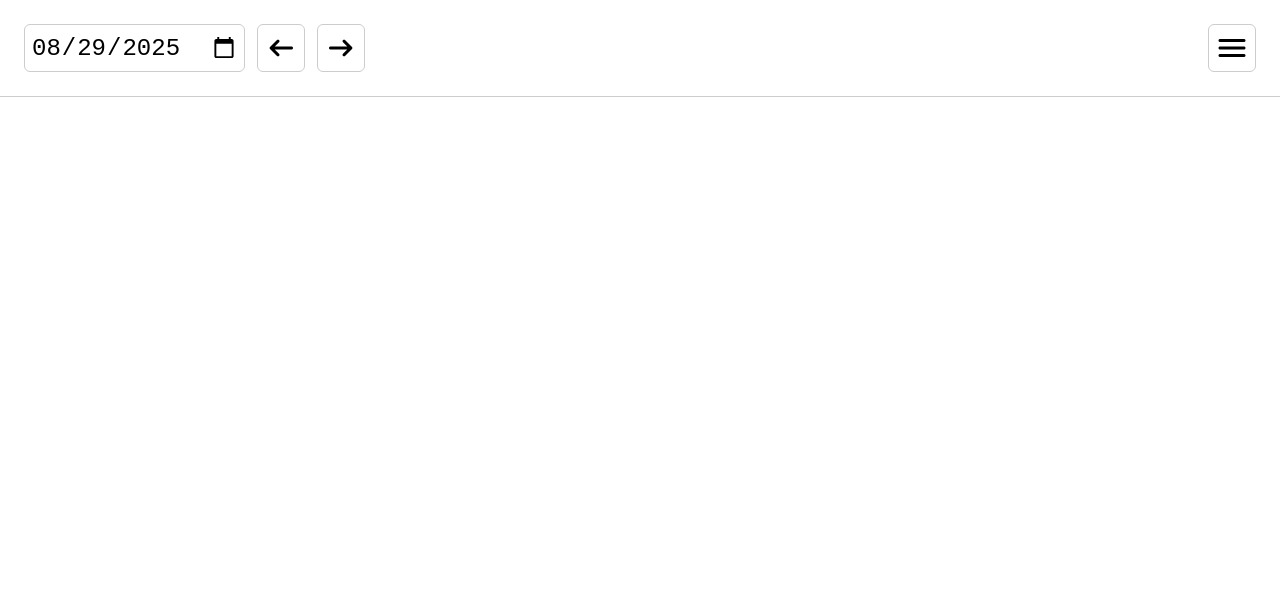
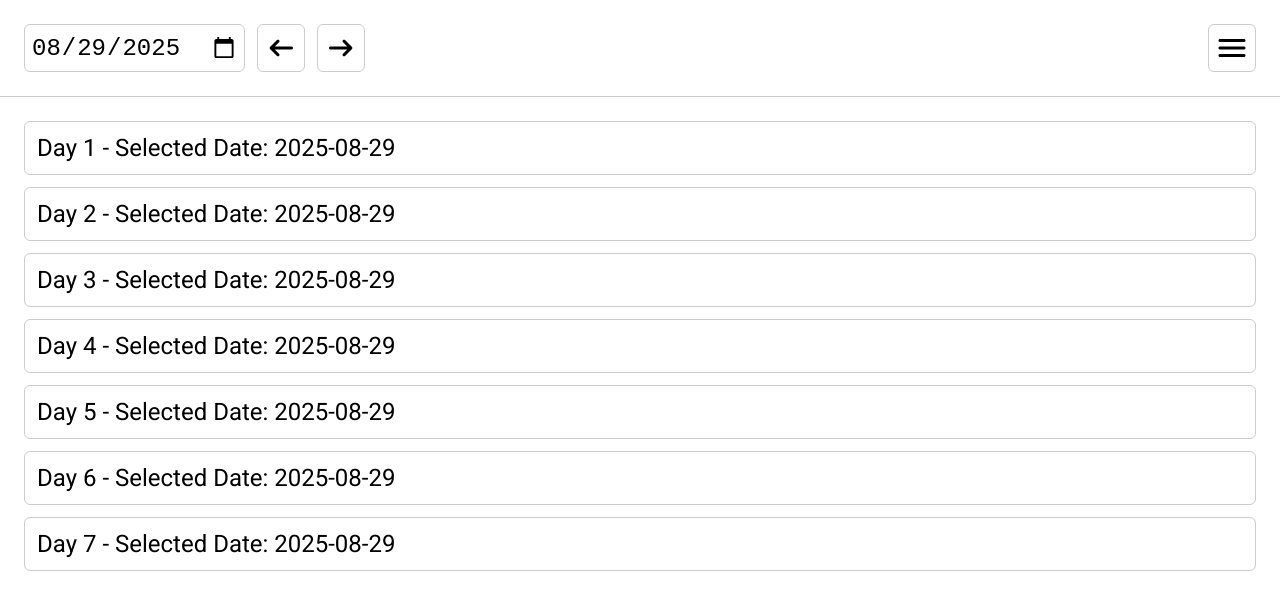
Before and after one commit to doppl3r/weekly-checklist, a Vue app: page /#/ in a window 1280 px wide. Shown: the top 610 px of the page. Built offline with nearby package versions, Linux system fonts and the light colour scheme.

Commit message:
Add week component

```diff
--- a/src/scss/Global.scss
+++ b/src/scss/Global.scss
@@ -25,5 +25,10 @@ html {
     margin: 0;
     overflow: hidden;
     width: inherit;
+
+    #app {
+      height: inherit;
+      width: inherit;
+    }
   }
 }
--- a/src/vue/App.vue
+++ b/src/vue/App.vue
@@ -20,5 +20,7 @@
 </template>
 
 <style lang="scss" scoped>
-
+  .page {
+    height: inherit;
+  }
 </style>
--- a/src/vue/PageHome.vue
+++ b/src/vue/PageHome.vue
@@ -2,18 +2,25 @@
   import { ref } from 'vue';
   import { useDates } from '../js/utils/use-dates.js';
   import WeNav from './WeNav.vue';
+  import WeWeek from './WeWeek.vue';
 
   const { selectedDate, updateSelectedDate } = useDates();
 </script>
 
 <template>
-  <WeNav
-    :selected-date="selectedDate"
-    :update-selected-date="updateSelectedDate"
-  />
-
+  <div class="weekly-checklist">
+    <WeNav
+      :date="selectedDate"
+      :update="updateSelectedDate"
+    />
+    <WeWeek :date="selectedDate" />
+  </div>
 </template>
 
 <style lang="scss" scoped>
-
+  .weekly-checklist {
+    display: flex;
+    flex-direction: column;
+    height: inherit;
+  }
 </style>
--- a/src/vue/WeInputDate.vue
+++ b/src/vue/WeInputDate.vue
@@ -21,6 +21,7 @@
     min-height: 2rem;
     padding: 0rem calc(1rem / 4);
 
+    &:hover,
     &:focus-visible {
       outline: none;
       border-color: var(--color-primary);
--- a/src/vue/WeNav.vue
+++ b/src/vue/WeNav.vue
@@ -3,15 +3,15 @@
   import WeButton from './WeButton.vue';
   import WeInputDate from './WeInputDate.vue';
 
-  const props = defineProps(['increment-selected-date', 'selected-date', 'update-selected-date'])
+  const props = defineProps(['increment', 'date', 'update'])
 </script>
 
 <template>
   <nav class="we-nav">
     <WeInputDate
-      id="selected-date"
-      :value="selectedDate"
-      @change="updateSelectedDate($event.target.value)"
+      id="date"
+      :value="date"
+      @change="update($event.target.value)"
     />
     <WeButton>
       <span class="material-symbols-rounded">arrow_left_alt</span>
@@ -31,10 +31,7 @@
     border-bottom: var(--color-border) calc(1rem / 16) solid;
     display: flex;
     gap: calc(1rem / 2);
-    left: 0;
     padding: 1rem;
-    position: sticky;
-    top: 0;
 
     .we-button {
       &:last-of-type {
--- /dev/null
+++ b/src/vue/WeWeek.vue
@@ -0,0 +1,29 @@
+<script setup>
+  import { ref } from 'vue';
+
+  const props = defineProps(['date']);
+</script>
+
+<template>
+  <div class="we-week">
+    <div class="we-week__day" v-for="day in 7" :key="day">
+      Day {{ day }} - Selected Date: {{ date }}
+    </div>
+  </div>
+</template>
+
+<style lang="scss" scoped>
+  .we-week {
+    display: flex;
+    flex-direction: column;
+    gap: calc(1rem / 2);
+    overflow-y: auto;
+    padding: 1rem;
+
+    .we-week__day {
+      border: calc(1rem / 16) solid var(--color-border);
+      border-radius: calc(1rem / 4);
+      padding: calc(1rem / 2);
+    }
+  }
+</style>
```
